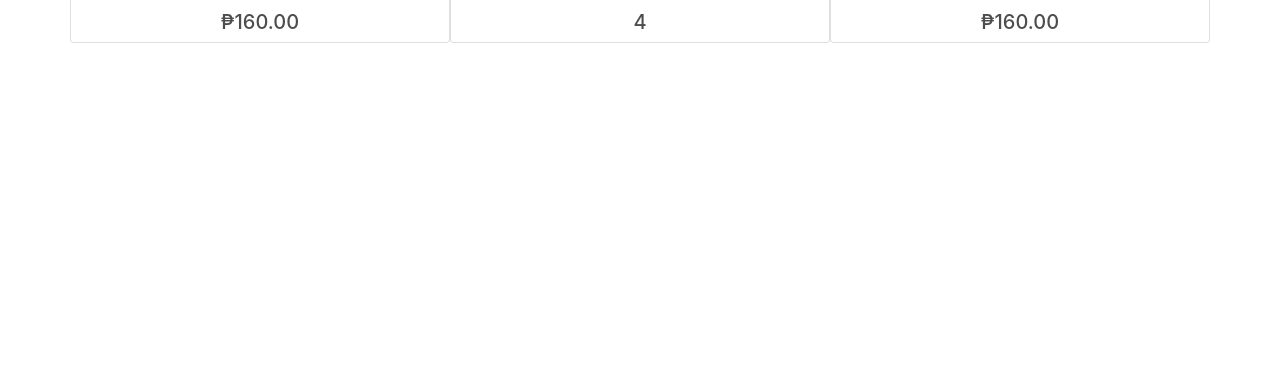
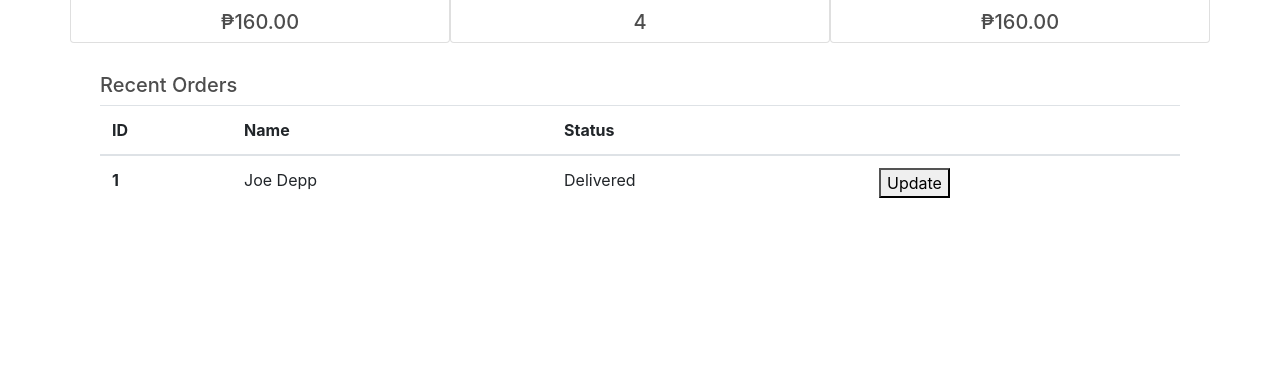
Before and after one commit to Chifuuyu/Django_Project_e-commerce, a Django app: page / in a window 1280 px wide. Shown: the part 408-800 px from the top of the page. Run offline with Django 4.2, Linux system fonts and the light colour scheme; a user stored in the database is signed in; data comes from the database, SQL or seed files in the repository; both versions use the stored data as it was after the commit.

Commit message:
updated Admin

```diff
--- a/Ecommerce_Project/urls.py
+++ b/Ecommerce_Project/urls.py
@@ -34,5 +34,6 @@ urlpatterns = [
     path('order/', views.order, name='order'),
     path('search/', views.SearchView.as_view(), name='search'),
     path('searchAdmin/', views.SearchViewForAdmin.as_view(), name='searchAdmin'),
+    path('admin-order/<str:pk>/', views.adminOrderview, name="adminOrder")
 ]
 urlpatterns += static(settings.MEDIA_URL, document_root=settings.MEDIA_ROOT)
--- a/shopApp/templates/admin/home.html
+++ b/shopApp/templates/admin/home.html
@@ -12,4 +12,30 @@
             }
         });
     </script>
+    <div class='col-12' style='padding-top: 30px'>
+        <h5> Recent Orders</h5>
+    <table class='table'>
+        <thead>
+            <tr>
+                <th scope='col'>ID</th>
+                <th scope='col'>Name</th>
+                <th scope='col'>Status</th>
+                <th scope='col'>    </th>
+
+            </tr>
+        </thead>
+        <tbody>
+        {%for i in orders%}
+        <tr>
+        <th scope='row'>{{ i.id }}</th>
+        <td>{{i.customer.name}}</td>
+        <td>{{i.status}}</td>
+        <td><button>Update</button></td>
+        </tr>
+        {%endfor%}
+        </tbody>
+
+    </table>
+
+</div>
 {% endblock %}
--- a/shopApp/templates/admin/search.html
+++ b/shopApp/templates/admin/search.html
@@ -25,7 +25,7 @@
                 <p>Who Ordered: {{ object.order.customer.name }}</p>
 				<hr>
                 <div class="text-center">
-                    <a class="btn btn-outline-success" href="#">View Order</a>
+                    <a class="btn btn-outline-success" href="{% url 'adminOrder' object.order.id %}">View Order</a>
                 </div>
             </div>
         </div>
--- a/shopApp/views.py
+++ b/shopApp/views.py
@@ -27,10 +27,10 @@ def home(request):
     title = 'Home'
 
     if request.user.is_superuser:
-        orderItems = OrderItem.objects.filter(order__complete=True)
+        orderItems = OrderItem.objects.filter(order__complete=True, order__status='Delivered')
         orders = Order.objects.filter(complete=True)
 
-        weeklySales = OrderItem.objects.filter(order__complete=True, date_created__range=[timezone.now() -
+        weeklySales = OrderItem.objects.filter(order__complete=True, order__status='Delivered' ,date_created__range=[timezone.now() -
                                                                                           timedelta(days=7),
                                                                                           timezone.now()])
         x = 0
@@ -45,7 +45,7 @@ def home(request):
             x += i.get_total
         x = "₱{:0,.2f}".format(x)
 
-        context = {'totalSales': z, 'totalOrders': y, 'weekSales': x}
+        context = {'totalSales': z, 'totalOrders': y, 'weekSales': x, 'orders': orders}
         return render(request, 'admin/home.html', context)
 
     context = {'tag': Tag.objects.all(), 'title': title}
@@ -280,3 +280,16 @@ class SearchUsingBarcode(ListView):
             Q(transaction_id=query)
         )
         return specificOrder
+
+def adminOrderview(request, pk):
+    orderitems = OrderItem.objects.filter(order__id=pk)
+    orders = Order.objects.filter(id=pk)
+    total = 0
+    total_items = 0
+    for i in orderitems:
+        total += i.get_total
+    for i in orders:
+        total_items += i.get_cart_items
+    orderitems.all()
+    context = {'order': orderitems, 'total': total, 'total_items': total_items}
+    return render(request, 'admin/order.html', context)
```
Also changed, not shown: shopApp/templates/admin/order.html (added, +38 -0 lines), db.sqlite3.
